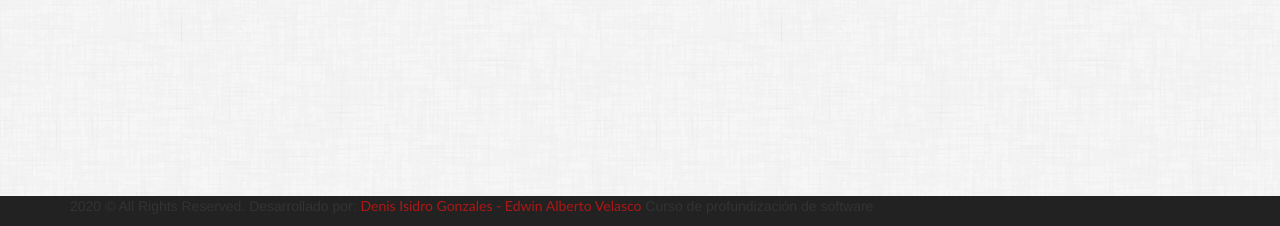
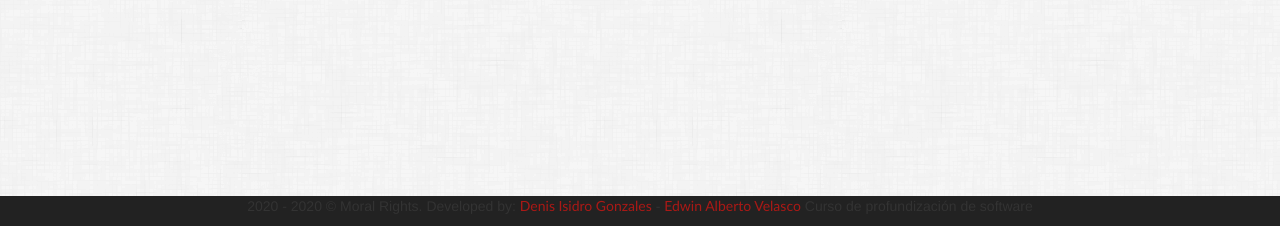
Before and after one commit to edwinVelasco/verifydocs, a Django app: template templates/home.html in a window 1280 px wide. Shown: the part 574-800 px from the top of the page. Run offline with Django 3.2, Linux system fonts and the light colour scheme; the template is opened without the code that fills it: values that come from a table or form of the project are taken from there, others are empty; parts of the project's set-up code (start-up, migrations or seed data) failed here and were passed over; some libraries are stand-ins or nearby versions.

Commit message:
ajusted for register, document

```diff
--- a/app/views.py
+++ b/app/views.py
@@ -494,7 +494,7 @@ class UserMailUpdateView(UserAdminMixin, UpdateView):
             if usermail.email != self.request.POST['email']:
                 user.username = self.request.POST['email']
                 user.email = self.request.POST['email']
-                user.save()
+            user.save()
         except User.DoesNotExist:
             user = User.objects.create_user(data_post['email'],
                                             data_post['email'],
--- a/templates/home.html
+++ b/templates/home.html
@@ -116,9 +116,10 @@
                 <div class="row">
                     <div class="col-md-12">
                         {% now "Y" as current_year %}
-                        <p>
-                            {{ current_year }} © All Rights Reserved.
-                            Desarrollado por: <a href="#">Denis Isidro Gonzales - Edwin Alberto Velasco</a>
+                        <p class="text-center">
+                            2020 - {{ current_year }} © Moral Rights.
+                            Developed by: <a href="https://github.com/dexer13">Denis Isidro Gonzales</a> -
+                            <a href="https://github.com/edwinVelasco">Edwin Alberto Velasco</a>
                             Curso de profundización de software
                         </p>
                     </div>
--- a/templates/index.html
+++ b/templates/index.html
@@ -262,8 +262,9 @@
             <div class="container">
                 <div class="row">
                     <div class="col-md-12">
+                        {% now "Y" as current_year %}
                         <p class="text-center">
-                            2020 - 2020 © Moral Rights.
+                            2020 - {{ current_year }} © Moral Rights.
                             Developed by: <a href="https://github.com/dexer13">Denis Isidro Gonzales</a> -
                             <a href="https://github.com/edwinVelasco">Edwin Alberto Velasco</a>
                             Curso de profundización de software
```
Also changed, not shown: templates/admin.html (+4 -3 lines).
